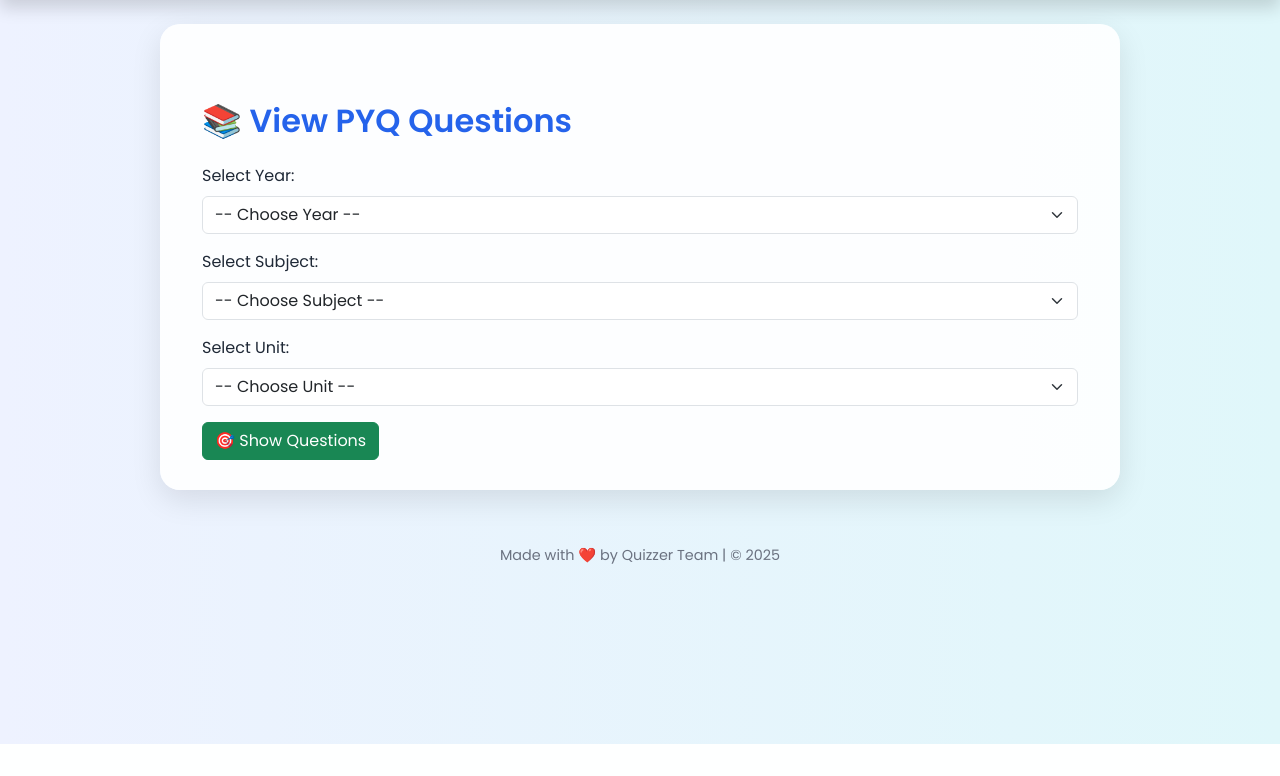
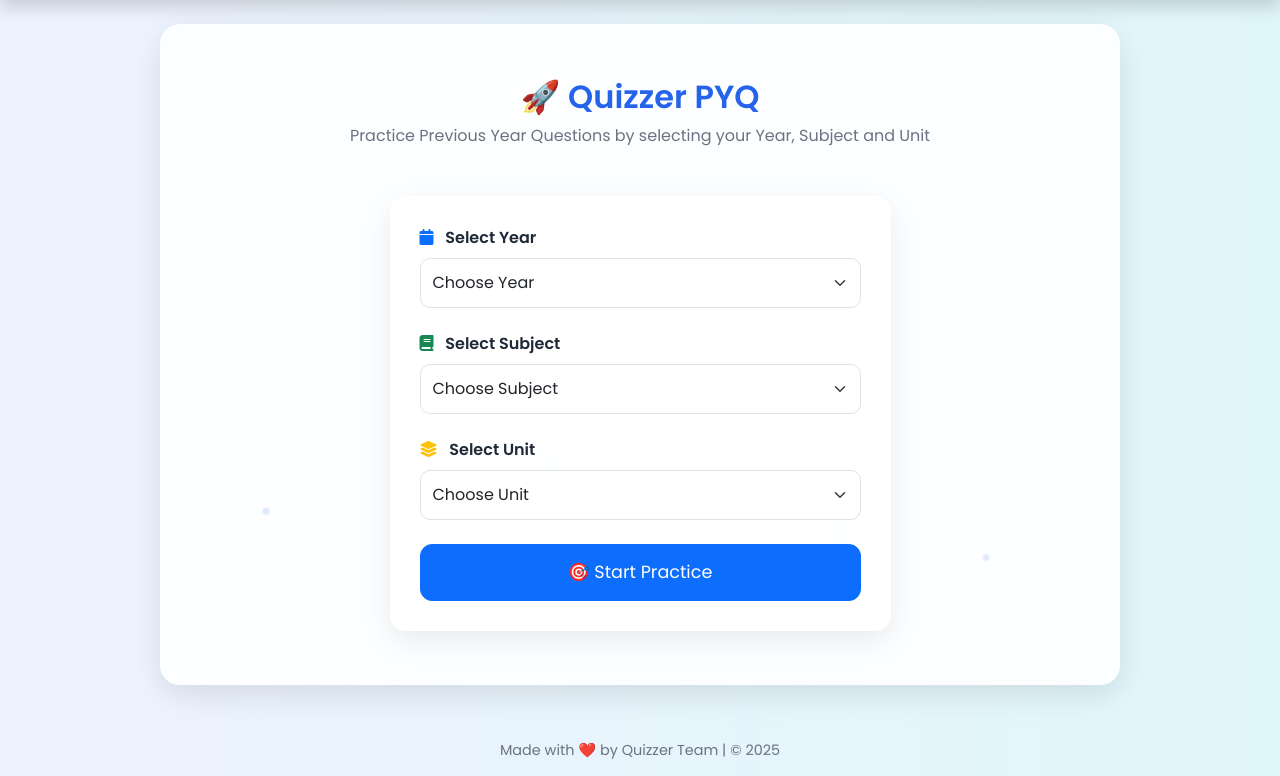
Before and after one commit to codequinax/quizzerpyq, a Flask app: page / in a window 1280 px wide. Shown: the part 56-832 px from the top of the page. Before the commit the page ends 800 px from the top, so only its background shows below. Run offline with Flask 3, Linux system fonts and the light colour scheme; data comes from the database, SQL or seed files in the repository.

Commit message:
Update index.html

```diff
--- a/templates/index.html
+++ b/templates/index.html
@@ -1,67 +1,267 @@
 {% extends "layout.html" %}
 {% block content %}
-<div class="container mt-5">
-  <h2 class="mb-4">📚 View PYQ Questions</h2>
+
+<style>
+
+/* Animated background particles */
+
+.bg-animation{
+position:fixed;
+top:0;
+left:0;
+width:100%;
+height:100%;
+z-index:-1;
+overflow:hidden;
+}
+
+.bg-animation span{
+position:absolute;
+width:20px;
+height:20px;
+background:rgba(59,130,246,0.15);
+border-radius:50%;
+animation:float 18s linear infinite;
+}
+
+@keyframes float{
+0%{transform:translateY(100vh) scale(0);}
+100%{transform:translateY(-10vh) scale(1);}
+}
+
+/* Glass tiles */
+
+.tile{
+background:rgba(255,255,255,0.75);
+backdrop-filter:blur(14px);
+border-radius:16px;
+padding:30px;
+transition:0.35s;
+box-shadow:0 10px 30px rgba(0,0,0,0.08);
+}
+
+.dark-mode .tile{
+background:rgba(30,41,59,0.7);
+}
+
+.tile:hover{
+transform:translateY(-6px) scale(1.02);
+box-shadow:0 20px 40px rgba(0,0,0,0.15);
+}
+
+/* Titles */
+
+.hero-title{
+font-size:2rem;
+font-weight:600;
+}
+
+.hero-sub{
+color:#6b7280;
+margin-bottom:25px;
+}
+
+/* Dropdown */
+
+.form-select{
+padding:12px;
+border-radius:10px;
+}
+
+/* Button */
+
+.start-btn{
+padding:14px;
+font-size:1.1rem;
+border-radius:12px;
+transition:0.3s;
+}
+
+.start-btn:hover{
+transform:scale(1.04);
+box-shadow:0 10px 25px rgba(59,130,246,0.4);
+}
+
+/* Responsive */
+
+@media(max-width:768px){
+
+.hero-title{
+font-size:1.5rem;
+}
+
+.tile{
+padding:20px;
+}
+
+}
+
+</style>
+
+
+<!-- Background Animation -->
+
+<div class="bg-animation">
+<span style="left:10%;animation-duration:18s"></span>
+<span style="left:25%;animation-duration:20s"></span>
+<span style="left:40%;animation-duration:16s"></span>
+<span style="left:55%;animation-duration:22s"></span>
+<span style="left:70%;animation-duration:19s"></span>
+<span style="left:85%;animation-duration:21s"></span>
+</div>
+
+
+<div class="container py-4">
+
+<!-- HERO -->
+
+<div class="text-center mb-5" data-aos="fade-down">
+
+<h2 class="hero-title">🚀 Quizzer PYQ</h2>
+
+<p class="hero-sub">
+Practice Previous Year Questions by selecting your Year, Subject and Unit
+</p>
+
+</div>
+
+
+<div class="row justify-content-center">
+
+<div class="col-lg-7 col-md-9 col-12">
+
+<div class="tile" data-aos="zoom-in">
+
 <form method="post" action="/questions">
-    <div class="mb-3">
-      <label for="year" class="form-label">Select Year:</label>
+
+<!-- YEAR -->
+
+<div class="mb-4">
+
+<label class="form-label fw-semibold">
+<i class="fa-solid fa-calendar text-primary me-2"></i>
+Select Year
+</label>
+
 <select class="form-select" name="year" id="year" required onchange="fetchSubjects()">
-        <option value="">-- Choose Year --</option>
+
+<option value="">Choose Year</option>
 <option>1st Year</option>
 <option>2nd Year</option>
 <option>3rd Year</option>
 <option>4th Year</option>
+
 </select>
+
 </div>
 
-    <div class="mb-3">
-      <label for="subject" class="form-label">Select Subject:</label>
+
+<!-- SUBJECT -->
+
+<div class="mb-4">
+
+<label class="form-label fw-semibold">
+<i class="fa-solid fa-book text-success me-2"></i>
+Select Subject
+</label>
+
 <select class="form-select" name="subject" id="subject" required onchange="fetchUnits()">
-        <option value="">-- Choose Subject --</option>
+
+<option value="">Choose Subject</option>
+
 </select>
+
 </div>
 
-    <div class="mb-3">
-      <label for="unit" class="form-label">Select Unit:</label>
+
+<!-- UNIT -->
+
+<div class="mb-4">
+
+<label class="form-label fw-semibold">
+<i class="fa-solid fa-layer-group text-warning me-2"></i>
+Select Unit
+</label>
+
 <select class="form-select" name="unit" id="unit" required>
-        <option value="">-- Choose Unit --</option>
+
+<option value="">Choose Unit</option>
+
 </select>
+
 </div>
 
-    <button type="submit" class="btn btn-success">🎯 Show Questions</button>
-  </form>
+
+<div class="d-grid mt-4">
+
+<button type="submit" class="btn btn-primary start-btn">
+
+🎯 Start Practice
+
+</button>
+
 </div>
 
+</form>
+
+</div>
+
+</div>
+
+</div>
+
+</div>
+
+
 <script>
-  async function fetchSubjects() {
-    const year = document.getElementById('year').value;
-    const res = await fetch('/get_subjects', {
-      method: 'POST',
-      headers: {'Content-Type': 'application/x-www-form-urlencoded'},
-      body: `year=${encodeURIComponent(year)}`
+
+async function fetchSubjects(){
+
+const year=document.getElementById('year').value;
+
+const res=await fetch('/get_subjects',{
+method:'POST',
+headers:{'Content-Type':'application/x-www-form-urlencoded'},
+body:`year=${encodeURIComponent(year)}`
 });
-    const data = await res.json();
-    const subjectSelect = document.getElementById('subject');
-    subjectSelect.innerHTML = '<option value="">-- Choose Subject --</option>';
-    data.subjects.forEach(sub => {
-      subjectSelect.innerHTML += `<option value="${sub}">${sub}</option>`;
+
+const data=await res.json();
+
+const subjectSelect=document.getElementById('subject');
+
+subjectSelect.innerHTML='<option value="">Choose Subject</option>';
+
+data.subjects.forEach(sub=>{
+subjectSelect.innerHTML+=`<option value="${sub}">${sub}</option>`;
 });
+
 }
 
-  async function fetchUnits() {
-    const year = document.getElementById('year').value;
-    const subject = document.getElementById('subject').value;
-    const res = await fetch('/get_units', {
-      method: 'POST',
-      headers: {'Content-Type': 'application/x-www-form-urlencoded'},
-      body: `year=${encodeURIComponent(year)}&subject=${encodeURIComponent(subject)}`
+
+async function fetchUnits(){
+
+const year=document.getElementById('year').value;
+const subject=document.getElementById('subject').value;
+
+const res=await fetch('/get_units',{
+method:'POST',
+headers:{'Content-Type':'application/x-www-form-urlencoded'},
+body:`year=${encodeURIComponent(year)}&subject=${encodeURIComponent(subject)}`
 });
-    const data = await res.json();
-    const unitSelect = document.getElementById('unit');
-    unitSelect.innerHTML = '<option value="">-- Choose Unit --</option>';
-    data.units.forEach(unit => {
-      unitSelect.innerHTML += `<option value="${unit}">${unit}</option>`;
+
+const data=await res.json();
+
+const unitSelect=document.getElementById('unit');
+
+unitSelect.innerHTML='<option value="">Choose Unit</option>';
+
+data.units.forEach(unit=>{
+unitSelect.innerHTML+=`<option value="${unit}">${unit}</option>`;
 });
+
 }
+
 </script>
+
+
 {% endblock %}
```
Lines whose indentation alone changed are shown as unchanged.
